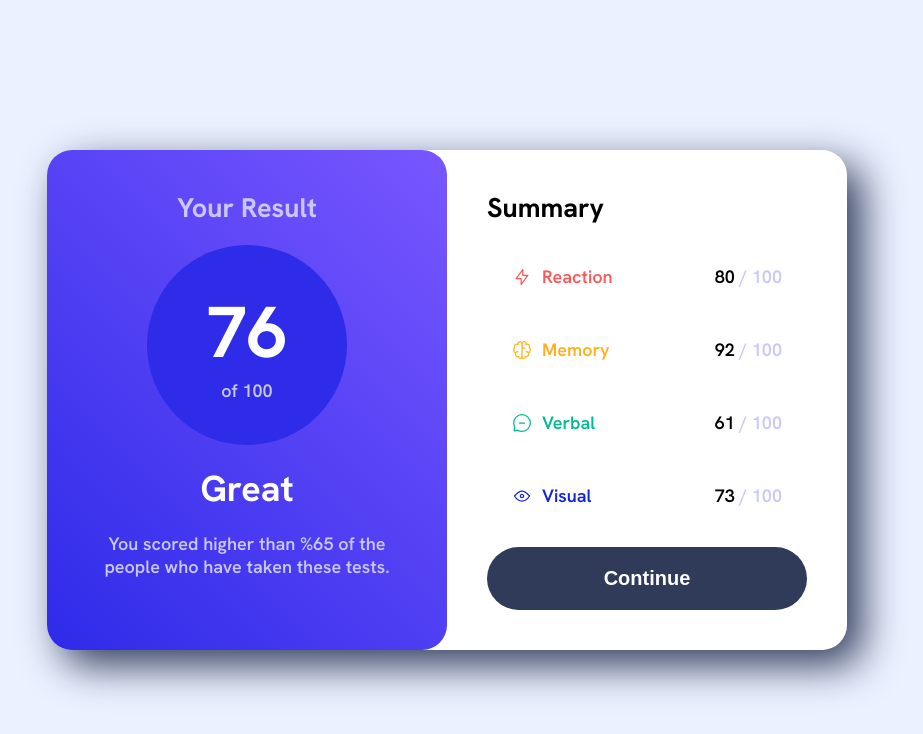
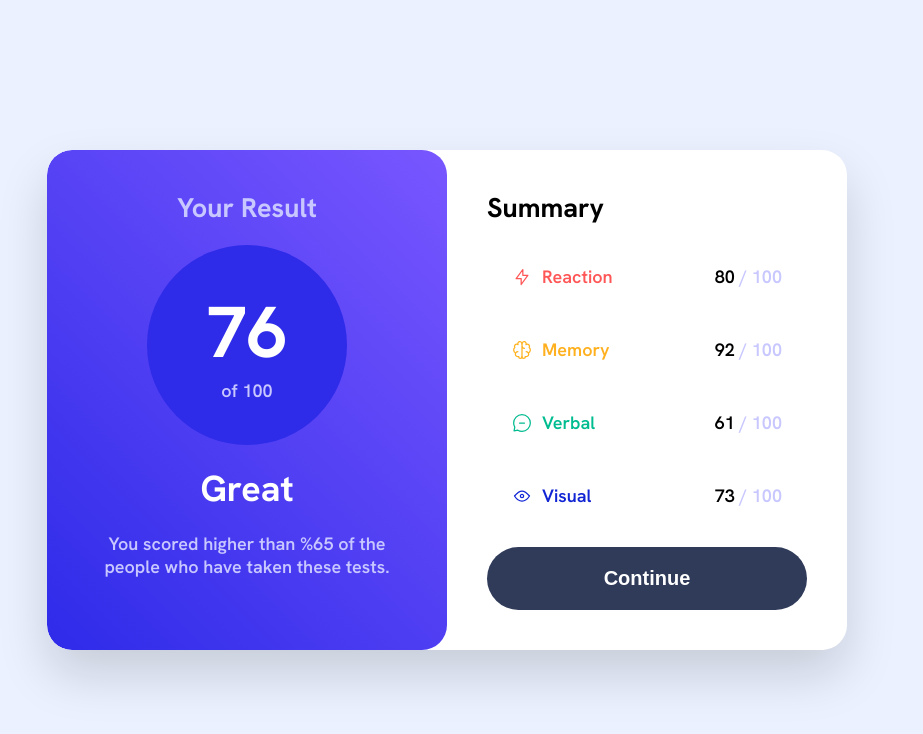
Before and after one commit to Yakkarizma/results-summary-component, a plain HTML site: page index.html in a window 1280 px wide. Shown: the whole page, without its empty margins (193-1116 px from the left). Drawn offline with Linux system fonts and the light colour scheme.

Commit message:
style düzenleme

```diff
--- a/style.css
+++ b/style.css
@@ -47,19 +47,11 @@ body{
 .icerik{
     background-color: var(--White);
     border-radius: 25px;
+    overflow: hidden;
     width: 800px;
     display: flex;
     justify-content: space-between;
-    box-shadow: var(--Dark-gray-blue) 15px 15px 40px;
-}
-
-.result{
-    background: linear-gradient(45deg, var(--Light-royal-blue),var(--Light-slate-blue));
-    width: 400px;
-    border-radius: 25px;
-    text-align: center;
-    color: var(--Light-lavender);
-    padding: 40px;
+    box-shadow: 0 25px 50px rgba(0, 0, 0, 0.15);
 }
 
 .summary{
@@ -106,6 +98,7 @@ body{
     background-color: var(--Dark-gray-blue);
     color: var(--White);
     border-radius: 50px;
+    overflow: hidden;
     padding: 20px;
     font-size: 20px;
     width: 100%;
@@ -122,6 +115,13 @@ body{
     display: flex;
     flex-direction: column;
     align-items: center;
+    background: linear-gradient(45deg, var(--Light-royal-blue),var(--Light-slate-blue));
+    width: 400px;
+    border-radius: 25px;
+    overflow: hidden;
+    text-align: center;
+    color: var(--Light-lavender);
+    padding: 40px;
 }
 
 .daire{
```
